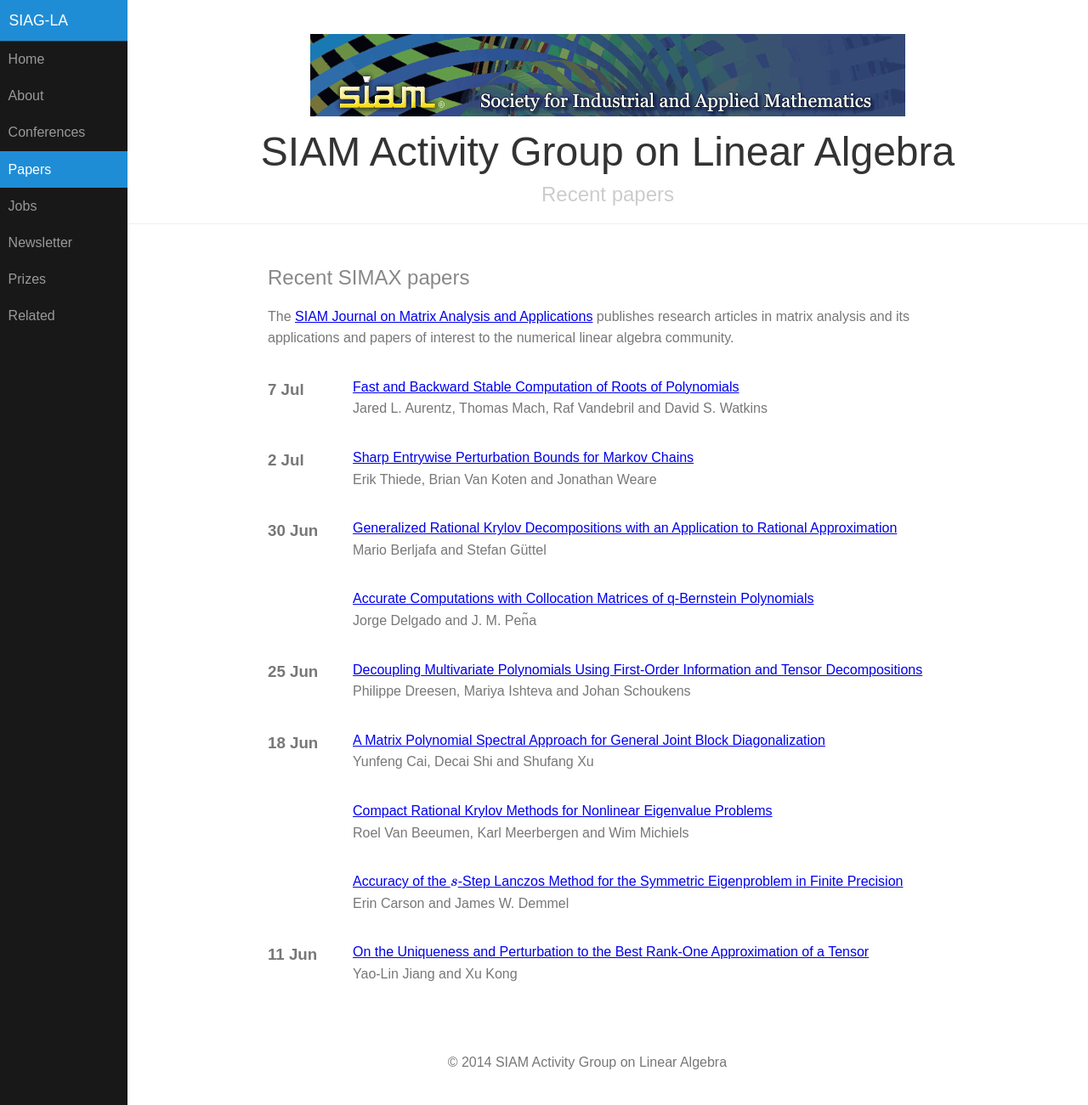
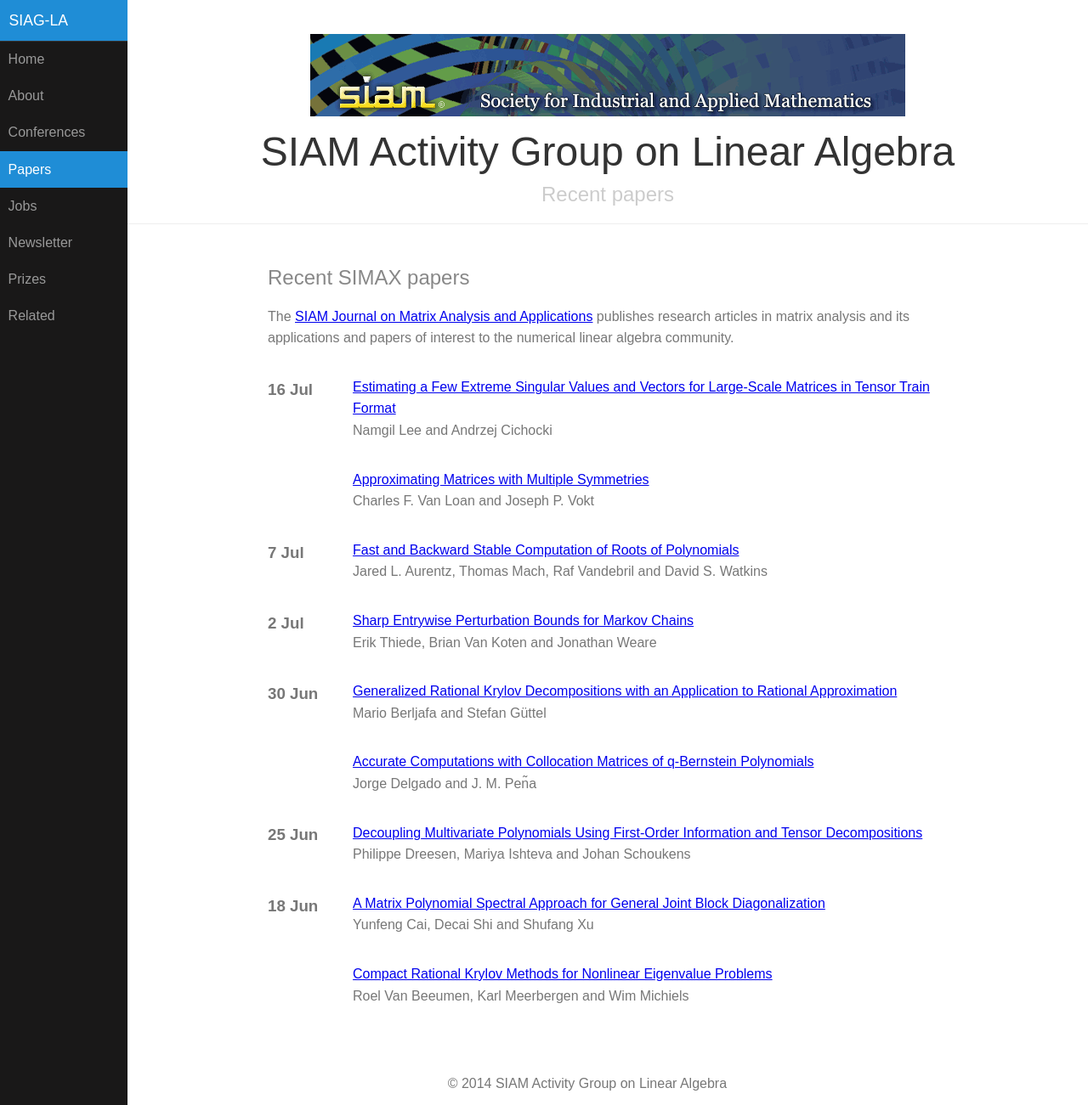
Before and after one commit to dbindel/siagla, a Jekyll site: the page built from simax.html, in a window 1280 px wide and 1301 px high. Shown: the whole window at 85% size. Built offline with Jekyll 4.4.1, drawn with Linux system fonts in a browser that asks for light colours; formulas are drawn with MathJax 3.

Commit message:
Automated updates to simax.yml

```diff
--- a/_data/simax.yml
+++ b/_data/simax.yml
@@ -1034,3 +1034,20 @@
   pp_start: '942'
   title: Fast and Backward Stable Computation of Roots of Polynomials
   volume: '36'
+- authors: Charles F. Van Loan and Joseph P. Vokt
+  date: '2015-07-16T07:00:00Z'
+  doi: doi:10.1137/140986347
+  link: http://epubs.siam.org/doi/abs/10.1137/140986347?ai=s7&mi=3ezuvv&af=R
+  pp_end: '993'
+  pp_start: '974'
+  title: Approximating Matrices with Multiple Symmetries
+  volume: '36'
+- authors: Namgil Lee and Andrzej Cichocki
+  date: '2015-07-16T07:00:00Z'
+  doi: doi:10.1137/140983410
+  link: http://epubs.siam.org/doi/abs/10.1137/140983410?ai=s7&mi=3ezuvv&af=R
+  pp_end: '1014'
+  pp_start: '994'
+  title: Estimating a Few Extreme Singular Values and Vectors for Large-Scale Matrices
+    in Tensor Train Format
+  volume: '36'
```
